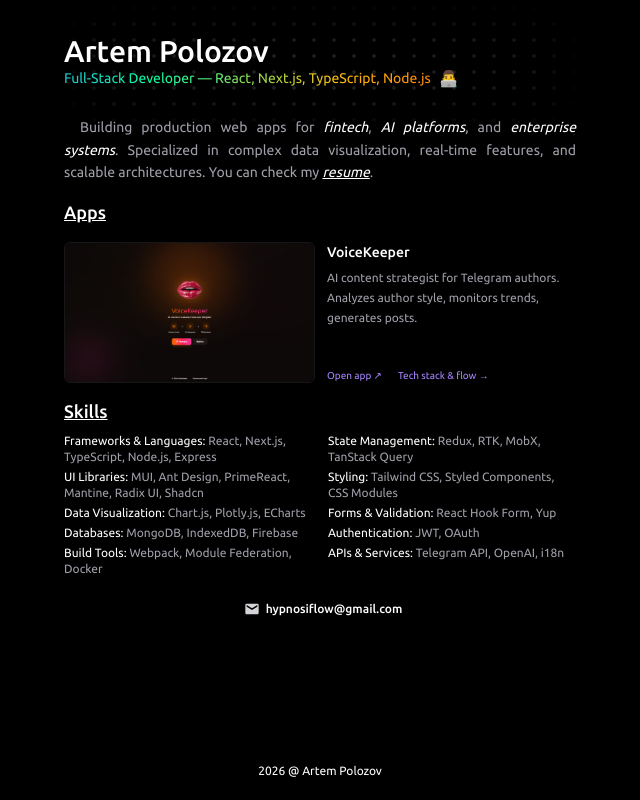
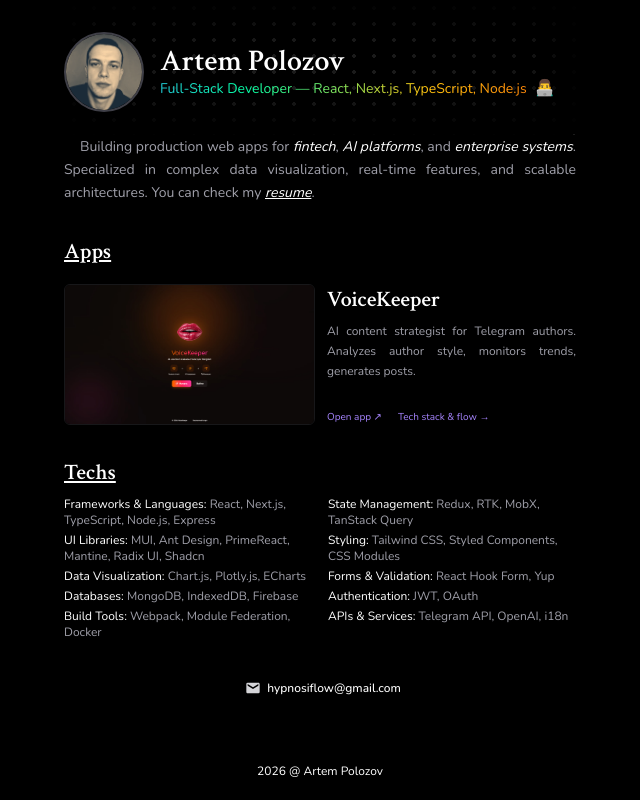
Before and after one commit to hpnssflw/ap, a Next.js app: page / in a window 1280 px wide. Shown: the whole page, without its empty margins (320-960 px from the left). Built offline with nearby package versions, Linux system fonts and the light colour scheme.

Commit message:
fix: styles

```diff
--- a/app/globals.css
+++ b/app/globals.css
@@ -9,6 +9,7 @@
   --color-background: var(--background);
   --color-foreground: var(--foreground);
   --font-sans: var(--font-ubuntu);
+  --font-crimson: var(--font-crimson);
 }
 
 body {
@@ -21,12 +22,12 @@ body {
 
 h1 {
   font-size: 30px;
-  font-weight: 500;
+  font-weight: 600;
 }
 
 h2 {
-  font-size: 18px;
-  font-weight: 500;
+  font-size: 22px;
+  font-weight: 600;
 }
 
 .tech-gradient {
--- a/app/layout.tsx
+++ b/app/layout.tsx
@@ -1,11 +1,19 @@
 import type { Metadata } from "next";
-import { Ubuntu } from "next/font/google";
+import { Crimson_Text, Nunito } from "next/font/google";
 import "./globals.css";
 
-const ubuntu = Ubuntu({
+const ubuntu = Nunito({
   subsets: ["latin"],
   weight: ["300", "400", "500", "700"],
   variable: "--font-ubuntu",
+  display: "swap",
+});
+
+const crimsonText = Crimson_Text({
+  subsets: ["latin"],
+  weight: ["400", "600", "700"],
+  style: ["normal", "italic"],
+  variable: "--font-crimson",
   display: "swap",
 });
 
@@ -22,10 +30,12 @@ export default function RootLayout({
   return (
     <html lang="en" className="dark">
       <body
-        className={`${ubuntu.className} ${ubuntu.variable} min-h-screen flex flex-col antialiased bg-black text-white`}
+        className={`${ubuntu.className} ${ubuntu.variable} ${crimsonText.variable} min-h-screen flex flex-col antialiased bg-black text-white`}
       >
         {children}
-        <p className="mx-auto py-5 mt-auto text-[12px]">2026 @ Artem Polozov</p>
+        <p className="mx-auto py-5 mt-auto font-normal text-[12px]">
+          2026 @ Artem Polozov
+        </p>
       </body>
     </html>
   );
--- a/app/page.tsx
+++ b/app/page.tsx
@@ -96,16 +96,31 @@ export default function Home() {
       <div className="relative max-w-lg mx-auto z-10">
         <header className="w-full"></header>
 
-        <main className="flex flex-col gap-4 relative">
+        <main className="flex flex-col gap-8   relative">
           {/* Hero Section */}
           <section className="flex flex-col gap-4 md:gap-6 mt-2 md:mt-3">
-            <div className="flex flex-col">
-              <h1 className="text-white text-xl md:text-2xl">Artem Polozov</h1>
-              <div className="flex gap-2 items-center -mt-1 md:-mt-1.5">
-                <p className="tech-gradient leading-tight text-xs md:text-sm">
-                  Full-Stack Developer — React, Next.js, TypeScript, Node.js
-                </p>
-                <span className="mb-0.5 text-sm md:text-base">👨‍💻</span>
+            <div className="flex items-center gap-3 md:gap-4">
+              <div className="relative w-16 h-16 md:w-20 md:h-20 flex-shrink-0 rounded-full overflow-hidden border-2 border-zinc-700">
+                <Image
+                  src="/photo.webp"
+                  alt="Artem Polozov"
+                  fill
+                  className="object-cover"
+                />
+              </div>
+              <div className="flex flex-col flex-1">
+                <h1
+                  className="text-white text-xl md:text-2xl"
+                  style={{ fontFamily: "var(--font-crimson)" }}
+                >
+                  Artem Polozov
+                </h1>
+                <div className="flex gap-2 items-center -mt-1 md:-mt-1.5">
+                  <p className="tech-gradient leading-tight text-xs md:text-sm">
+                    Full-Stack Developer — React, Next.js, TypeScript, Node.js
+                  </p>
+                  <span className="mb-0.5 text-sm md:text-base">👨‍💻</span>
+                </div>
               </div>
             </div>
             <p className="text-zinc-400 text-xs md:text-sm leading-5 md:leading-relaxed indent-0 md:indent-4 text-justify">
@@ -129,7 +144,10 @@ export default function Home() {
 
           {/* VoiceKeeper Project */}
           <section id="projects" className="flex flex-col gap-3 md:gap-4">
-            <h2 className="text-white text-xs md:text-sm font-medium underline">
+            <h2
+              className="text-white text-xs md:text-sm font-medium underline"
+              style={{ fontFamily: "var(--font-crimson)" }}
+            >
               Apps
             </h2>
 
@@ -137,16 +155,19 @@ export default function Home() {
               <div className="relative w-full aspect-video md:flex-1 rounded-md overflow-hidden border border-zinc-800/60">
                 <Image
                   src="/vk.jpg"
+                  fill
                   alt="VoiceKeeper"
-                  fill
-                  className="object-center"
+                  className="object-center "
                 />
               </div>
               <div className="flex flex-col gap-1.5 md:flex-1">
-                <h3 className="text-white text-xs md:text-sm font-medium">
+                <h2
+                  className="text-white text-xs md:text-sm font-medium "
+                  style={{ fontFamily: "var(--font-crimson)" }}
+                >
                   VoiceKeeper
-                </h3>
-                <p className="text-zinc-400 text-[10px] md:text-xs leading-4 md:leading-5">
+                </h2>
+                <p className="text-zinc-400 text-[10px] md:text-xs text-justify leading-4 md:leading-5">
                   AI content strategist for Telegram authors. Analyzes author
                   style, monitors trends, generates posts.
                 </p>
@@ -173,8 +194,11 @@ export default function Home() {
 
           {/* Skills */}
           <section className="flex flex-col gap-2">
-            <h2 className="text-white text-xs md:text-sm font-medium underline">
-              Skills
+            <h2
+              className="text-white text-xs md:text-sm font-medium underline"
+              style={{ fontFamily: "var(--font-crimson)" }}
+            >
+              Techs
             </h2>
             <div className="grid grid-cols-1 md:grid-cols-2 gap-x-4 gap-y-1.5 md:gap-y-1 text-[10px] md:text-xs text-zinc-400">
               <div>
```
Also changed, not shown: public/photo.webp (added).
